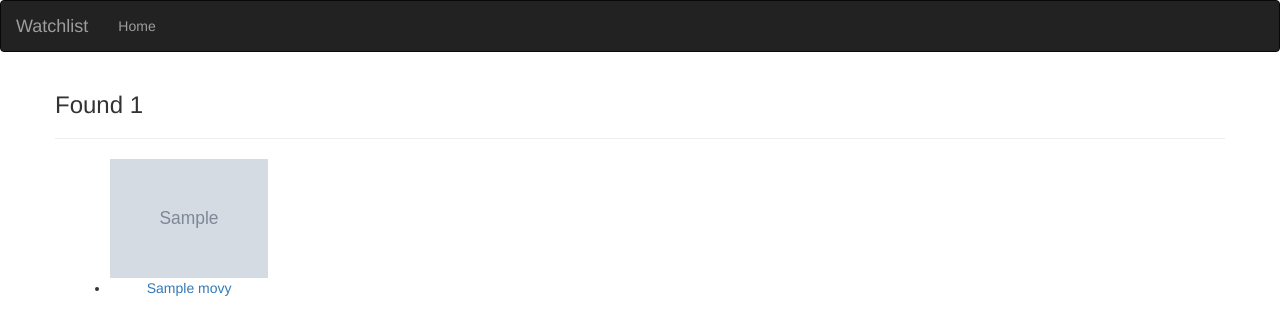
After one commit to kevahere/watchlist, a Flask app: template app/templates/search.html in a window 1280 px wide. The commit adds this page. Shown: the top 335 px of the page. Run offline with Flask 2, Linux system fonts and the light colour scheme; the template is opened without the code that fills it: most values are stand-ins (such as "Sample title", 1, 10 or a date in 2020); grey boxes marked "Sample" are stand-in pictures; parts of the project's set-up code (start-up, migrations or seed data) failed here and were passed over; some libraries are stand-ins or nearby versions.

Commit message:
added search functionality

```diff
--- /dev/null
+++ b/app/templates/fourOwfour.html
@@ -0,0 +1,5 @@
+% extends 'base.html'%}
+
+{% block content %}
+    <h1>WHOOOPS we can't find that page</h1>
+{% endblock %}
--- a/app/templates/index.html
+++ b/app/templates/index.html
@@ -7,6 +7,12 @@
   {% endblock %}
   <!--Content block-->
     {% block content %}
+
+    <div class="container">
+    <form>
+        <input type="text" name="movie_query" placeholder="Search for a Movie" class="form-control">
+        <input type="submit"  value="Submit" class="btn btn-default">
+    </form>
 
 <!-- Popular movie -->
 <h3> Popular Movies</h3>
--- /dev/null
+++ b/app/templates/search.html
@@ -0,0 +1,14 @@
+{% extends 'base.html'%}
+{% import 'macros.html' as macro%}
+
+{% block content %}
+  <div class="container">
+    <div class="row">
+      <h3> Found {{movies | count}}</h3>
+      <hr>
+      <ul>
+        {{macro.displayMovieList(movies)}}
+      </ul>
+    </div>
+  </div>
+{% endblock %}
```
